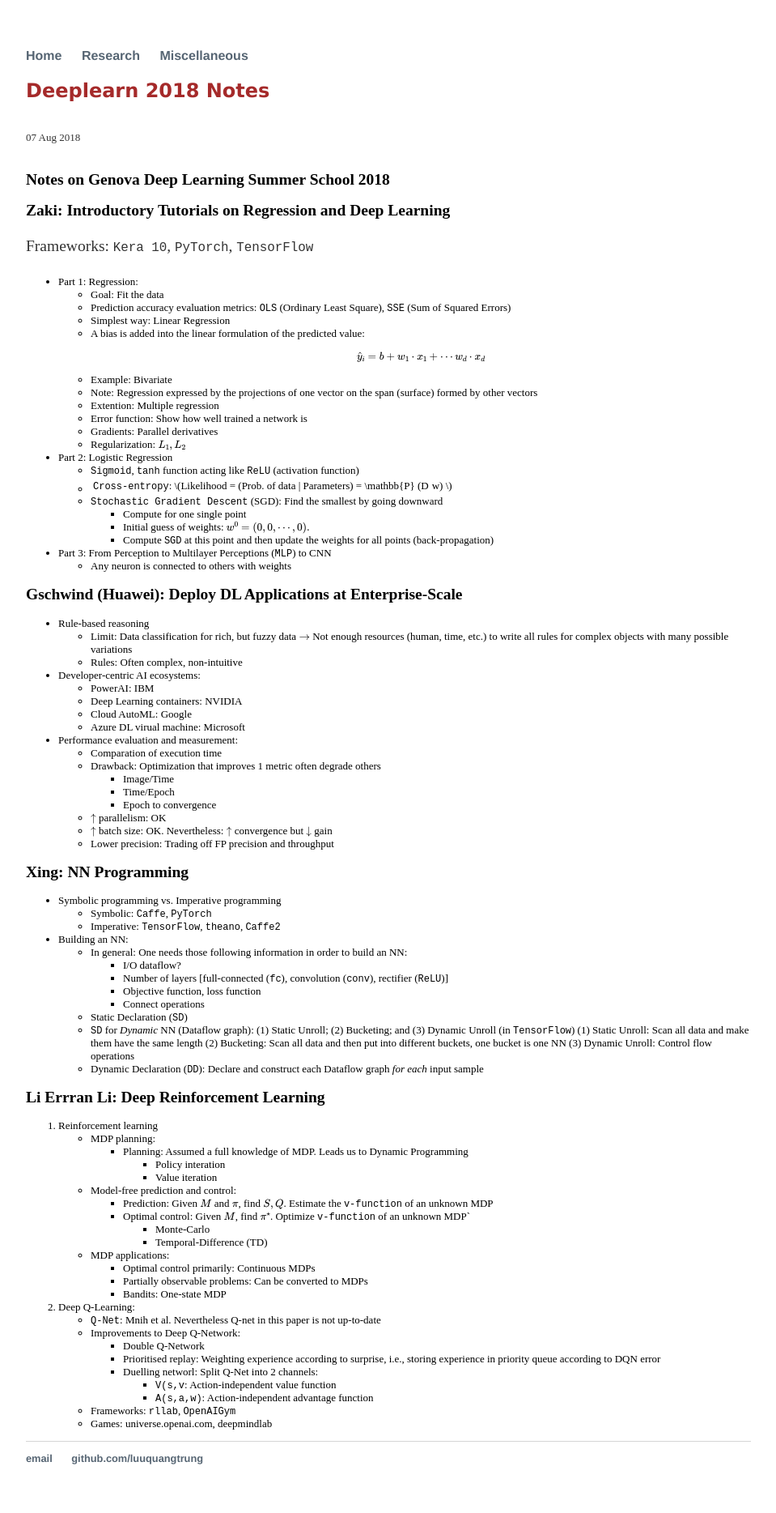
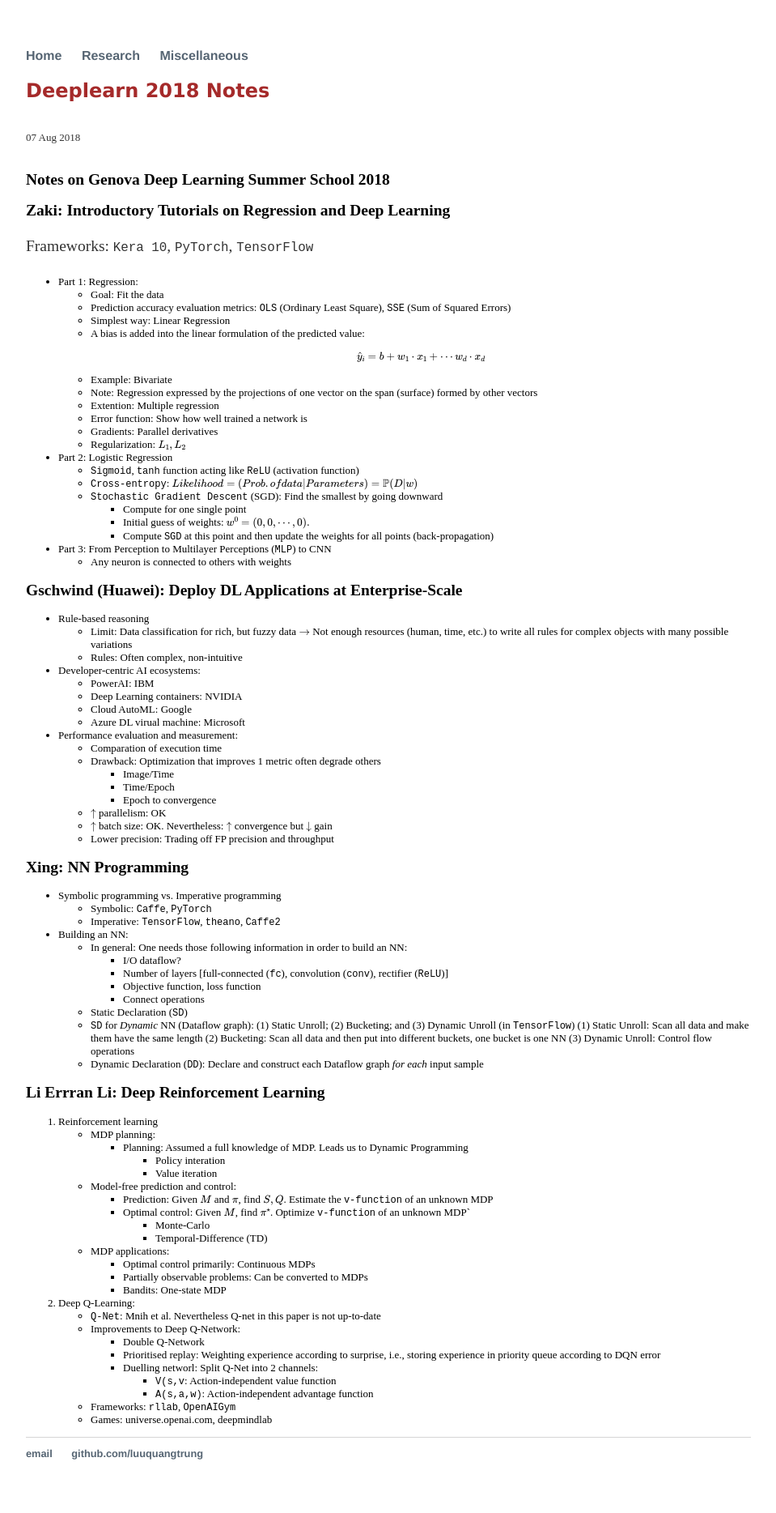
Before and after one commit to luuquangtrung/luuquangtrung.github.io_v1, a Jekyll site: the page built from _posts/2018-08-07-deeplearn-2018-notes.md, in a window 1280 px wide. Shown: the whole page at 81% size, without its empty margins (160-1119 px from the left). Built offline with Jekyll 4.4.1, drawn with Linux system fonts in a browser that asks for light colours; our own code applies the rules of GitHub Pages for plain Markdown files; formulas are drawn with MathJax 3.

```diff
--- a/_posts/2018-08-07-deeplearn-2018-notes.md
+++ b/_posts/2018-08-07-deeplearn-2018-notes.md
@@ -17,7 +17,7 @@ Frameworks: `Kera 10`, `PyTorch`, `TensorFlow`
 	* Regularization: \\(L_1, L_2\\)
 * Part 2: Logistic Regression
 	* `Sigmoid`, `tanh` function acting like `ReLU` (activation function)
-	* `Cross-entropy`: \\(Likelihood = (Prob. of data \| Parameters) = \mathbb{P} (D | w) \\)
+	* `Cross-entropy`: \\( Likelihood = (Prob. of data \| Parameters) = \mathbb{P} (D \| w) \\)
 	* `Stochastic Gradient Descent` (SGD): Find the smallest by going downward
 		* Compute for one single point
 		* Initial guess of weights: \\(w^0 = (0,0, \cdots, 0). \\)
```
